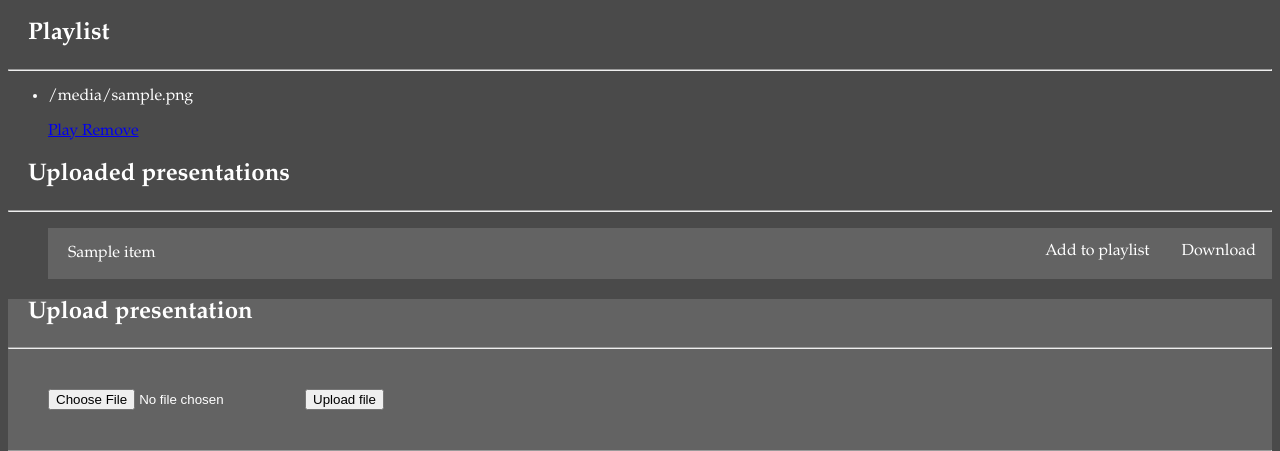
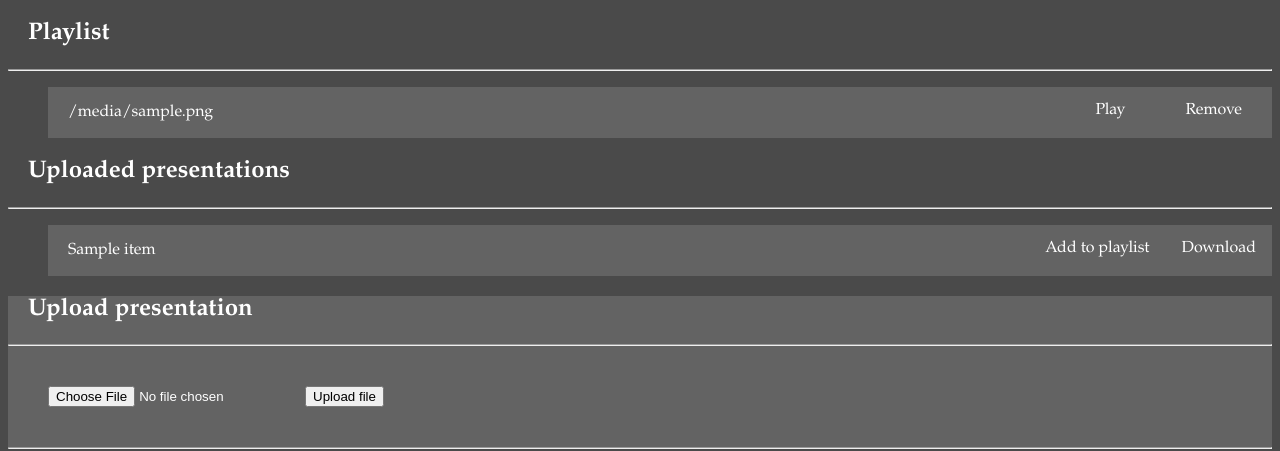
Before and after one commit to Lin2D2/libresign2, a Flask app: template libresign2/web_control_panel/templates/control_panel.html in a window 1280 px wide. Shown: the part 125-576 px from the top of the page. Run offline with Flask 2, Linux system fonts and the light colour scheme; the template is opened without the code that fills it: most values are stand-ins (such as "Sample title", 1, 10 or a date in 2020).

Commit message:
added style to playlist items

```diff
--- a/libresign2/web_control_panel/static/css/base.css
+++ b/libresign2/web_control_panel/static/css/base.css
@@ -52,7 +52,7 @@ li a:hover {
     list-style-type: none;
 }
 
-#playlist_items {
+#playlist {
     list-style-type: none;
 }
 
@@ -79,3 +79,27 @@ li a:hover {
     padding: 14px 16px;
     text-decoration: none;
 }
+
+.playlist_item_ul {
+  list-style-type: none;
+  margin: 0;
+  padding: 0;
+  overflow: hidden;
+  background-color: #636363;
+}
+
+.playlist_item_li {
+  float: left;
+}
+
+.playlist_item_p {
+margin-left: 20px;
+}
+
+.playlist_item_a {
+  display: block;
+  color: white;
+  text-align: center;
+  padding: 14px 30px;
+  text-decoration: none;
+}
--- a/libresign2/web_control_panel/templates/control_panel.html
+++ b/libresign2/web_control_panel/templates/control_panel.html
@@ -10,29 +10,30 @@
           <ul class="sortablePlaylist" id="playlist">
               {% for item in playlist_items %}
                   {% if item.file == currently_playing %}
-                      <li class="playlist_item_selected">
+                    <li class="playlist_item_selected">
+                      <ul class="playlist_item_ul">
                   {% else %}
-                      <li class="playlist_item">
+                    <li class="playlist_item">
+                      <ul class="playlist_item_ul">
                   {% endif %}
-                      <p class="playlist_title">{{item["file"]}}</p>
+                        <li class="playlist_item_li">
+                          <p class="playlist_title playlist_item_p">{{item["file"]}}</p>
+                        </li>
 
-                      <a class="playlist_button"
+                        <li class="playlist_item_li" style="float: right;">
+                            <a class="playlist_button playlist_item_a"
+                           href="#" onclick="request('remove_file', 'file={{item.file}}');">
+                            Remove
+                            </a>
+                        </li>
+
+                        <li class="playlist_item_li" style="float: right;">
+                          <a class="playlist_button playlist_item_a"
                          href="#" onclick="request('play_file', 'file={{item.file}}');">
                           Play
-                      </a>
-                      <a class="playlist_button"
-                         href="#" onclick="request('remove_file', 'file={{item.file}}');">
-                          Remove
-                      </a>
-
-                      <!-- <button class="playlist_dropdown" -->
-                      <!--         onmouseover="hover_playlist();"> -->
-                      <!--     More v -->
-                      <!-- </button> -->
-
-                  <!-- <div class="playlist_dropdown_menu"> -->
-                  <!--     <p>hi</p> -->
-                  <!-- </div> -->
+                          </a>
+                        </li>
+                    </ul>
                   </li>
               {% endfor %}
           </ul>
```
